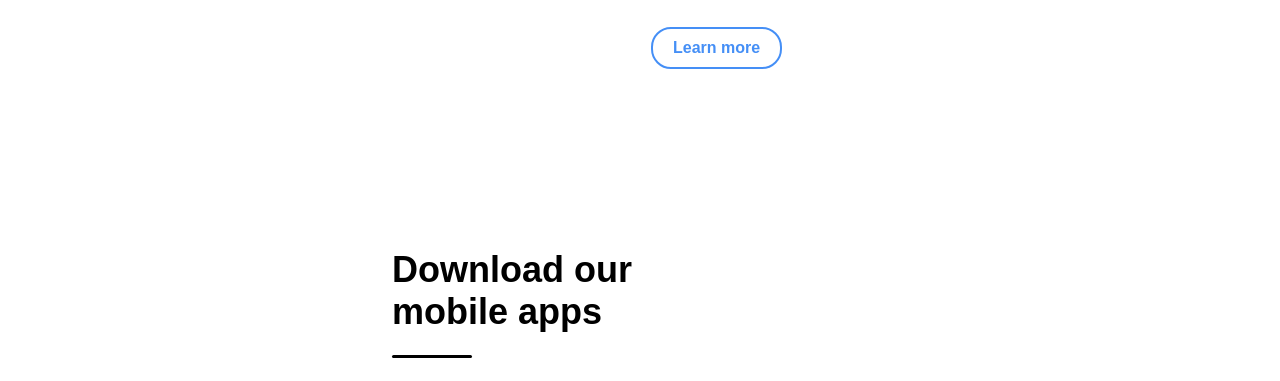
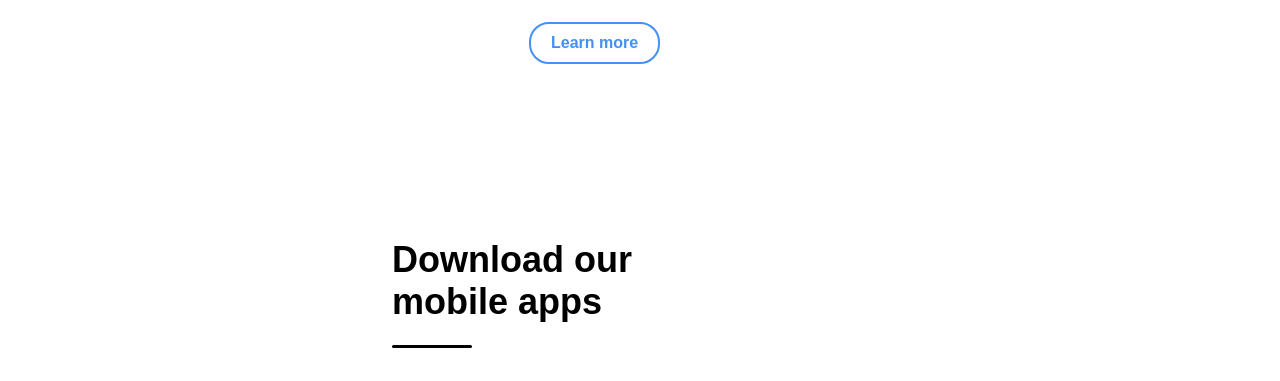
Before and after one commit to AbdelrahmanELsokary/Trafalgar, a plain HTML site: page index.html in a window 1280 px wide. Shown: the part 1904-2285 px from the top of the page. Drawn offline with Linux system fonts and the light colour scheme.

Commit message:
Update: Btn to Leading Section

```diff
--- a/assets/styles/main.css
+++ b/assets/styles/main.css
@@ -247,6 +247,9 @@ section .btn:hover{
 .Leading .container p {
   padding-top: 25px;
 }
+.Leading .container a{
+  margin:25px 0;
+}
 .download .container {
   gap: 20px;
 }
```
